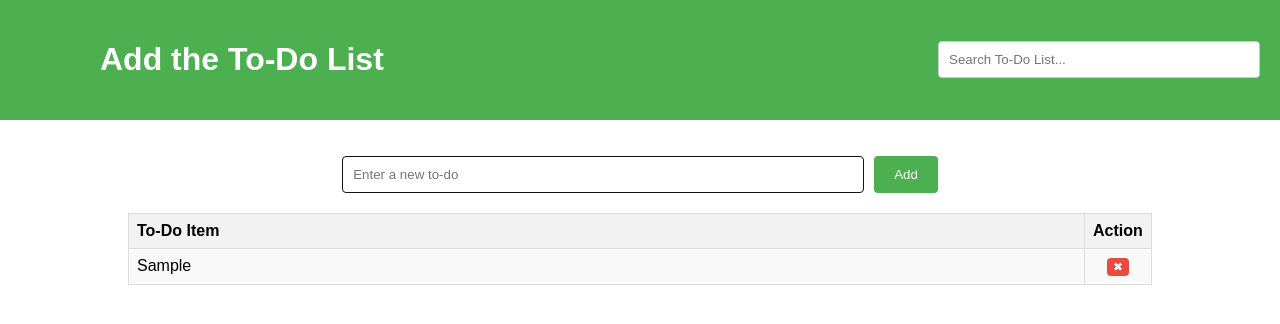
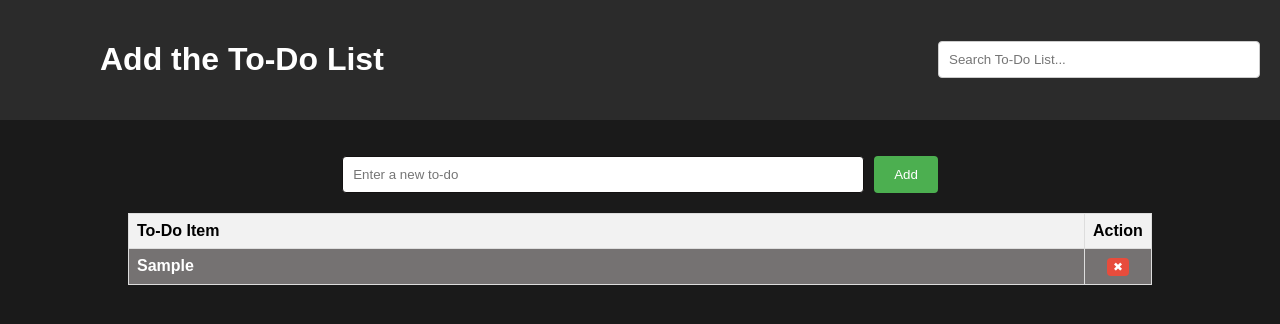
Before and after one commit to AbhishekRDJ/Personal-Ai-Assitant, a plain HTML site: page todo/todo.html in a window 1280 px wide. Both pictures are taken after typing "Sample" into the empty fields and a click on the button "Add". Drawn offline with Linux system fonts and the light colour scheme; files that its build step writes are made by us from their sources.

Commit message:
change the css style of todo.css

```diff
--- a/main/todo/todo_style.css
+++ b/main/todo/todo_style.css
@@ -5,10 +5,11 @@ body {
     display: flex;
     flex-direction: column;
     align-items: center;
+    background-color: #1a1a1a;
 }
 
 header {
-    background-color: #4CAF50;
+    background-color: #2b2b2b;
     color: white;
     padding: 20px;
     width: 100%;
@@ -80,11 +81,17 @@ header h1{
 }
 
 #todo-table tbody tr:nth-child(odd) {
-    background-color: #f9f9f9;
+    background-color: #938f8fc2;
+    font-family: 'Poppins', sans-serif;
+    font-weight: 550;
+    color: white;
 }
 
 #todo-table tbody tr:nth-child(even) {
-    background-color: #ffffff;
+    background-color: #3c3c3c;
+    font-family: 'Poppins', sans-serif;
+    font-weight: 600;
+    color: white;
 }
 
 .delete-button {
```
